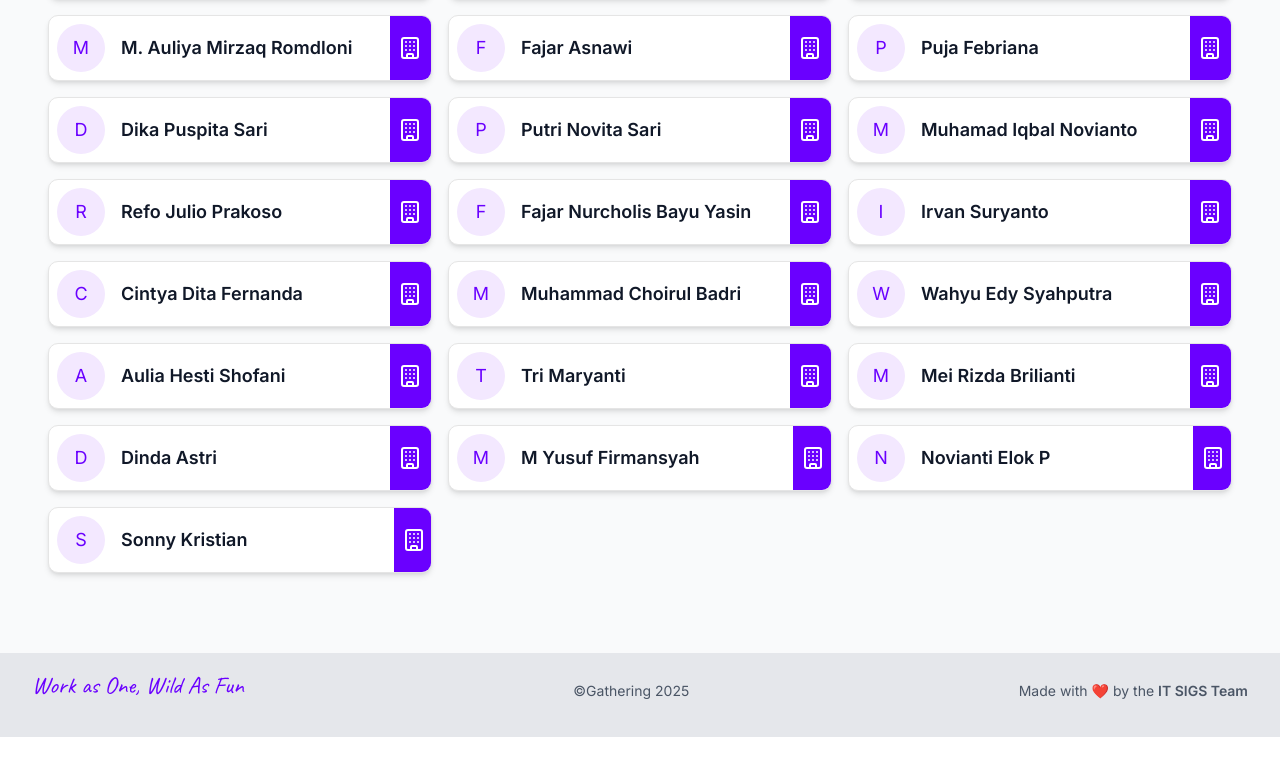
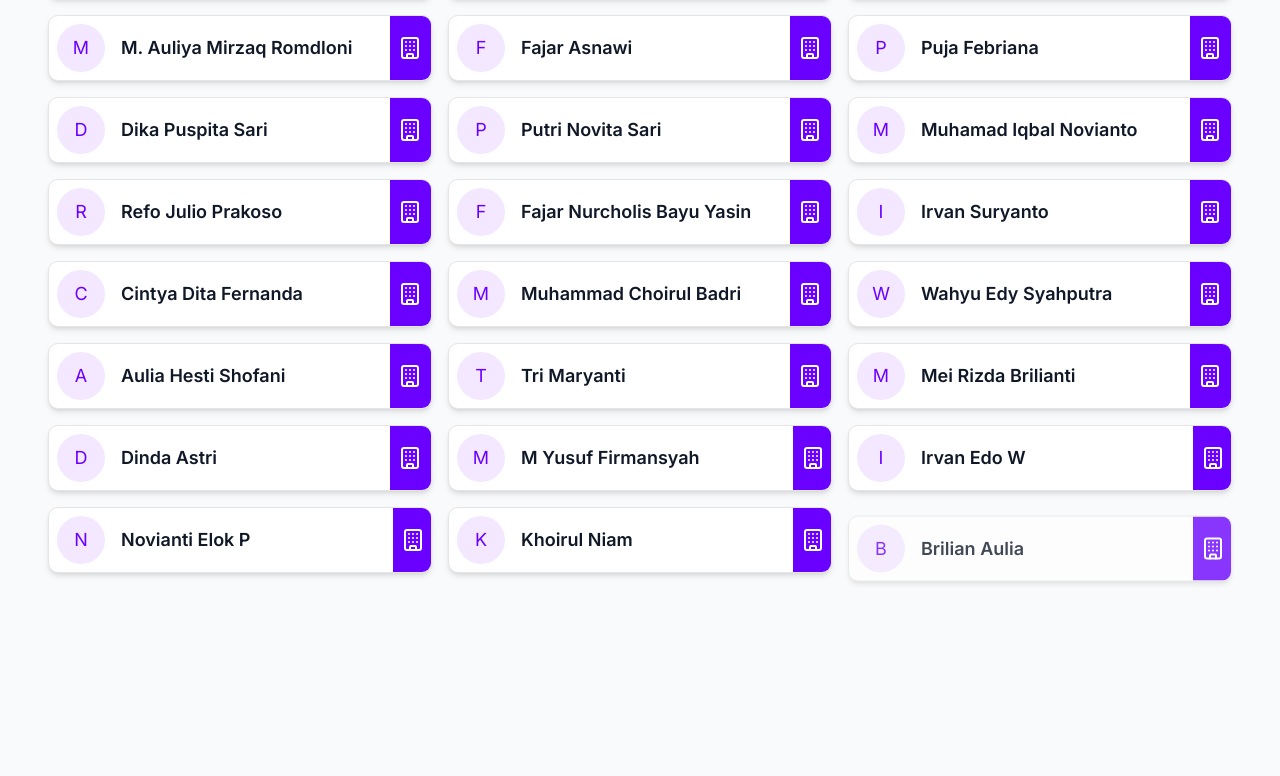
Before and after one commit to mirzaq19/sigs-gathering, a Next.js app: page /attendees in a window 1280 px wide. Shown: the part 1978-2754 px from the top of the page. Before the commit the page ends 2715 px from the top, so only its background shows below. Built offline with nearby package versions, Linux system fonts and the light colour scheme.

Commit message:
feat: update attendees list with new entries and correct existing names

```diff
--- a/data/attendees.const.ts
+++ b/data/attendees.const.ts
@@ -61,6 +61,13 @@ export const ATTENDEES: Attendee[] = [
   { id: 54, name: 'Mei Rizda Brilianti', company: 'SIGS' },
   { id: 55, name: 'Dinda Astri', company: 'SIGS' },
   { id: 56, name: 'M Yusuf Firmansyah', company: 'AAS' },
-  { id: 57, name: 'Novianti Elok P', company: 'AAS' },
-  { id: 58, name: 'Sonny Kristian', company: 'AGS' },
+  { id: 57, name: 'Irvan Edo W', company: 'AAS' },
+  { id: 58, name: 'Novianti Elok P', company: 'AAS' },
+  { id: 59, name: 'Khoirul Niam', company: 'AAS' },
+  { id: 60, name: 'Brilian Aulia', company: 'AAS' },
+  { id: 61, name: 'Abdur Rahman Arif', company: 'AAS' },
+  { id: 62, name: 'Yusril Zaqi Ubaydillah', company: 'AAS' },
+  { id: 63, name: 'Wahyu Dwi Irmawan', company: 'AAS' },
+  { id: 64, name: 'Sonny Kristian', company: 'AGS' },
+  { id: 65, name: 'Muhammad Kurniawan', company: 'AGS' },
 ];
```
